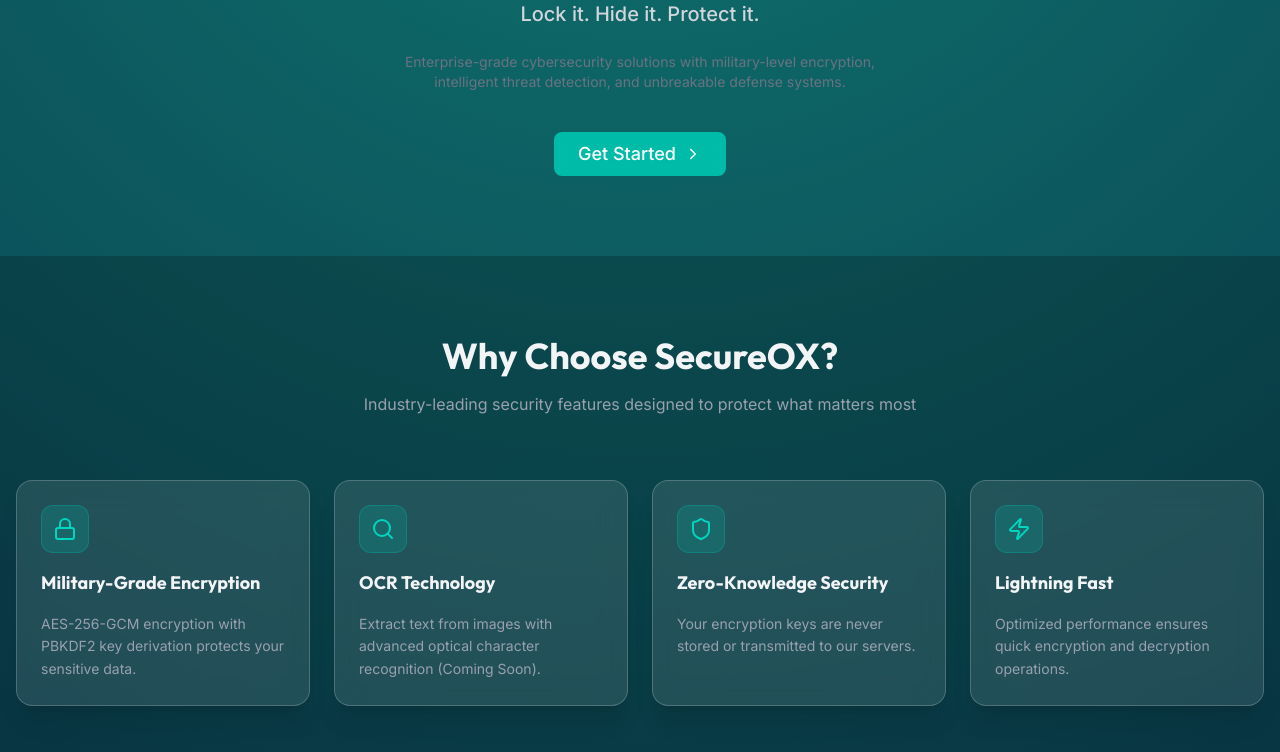
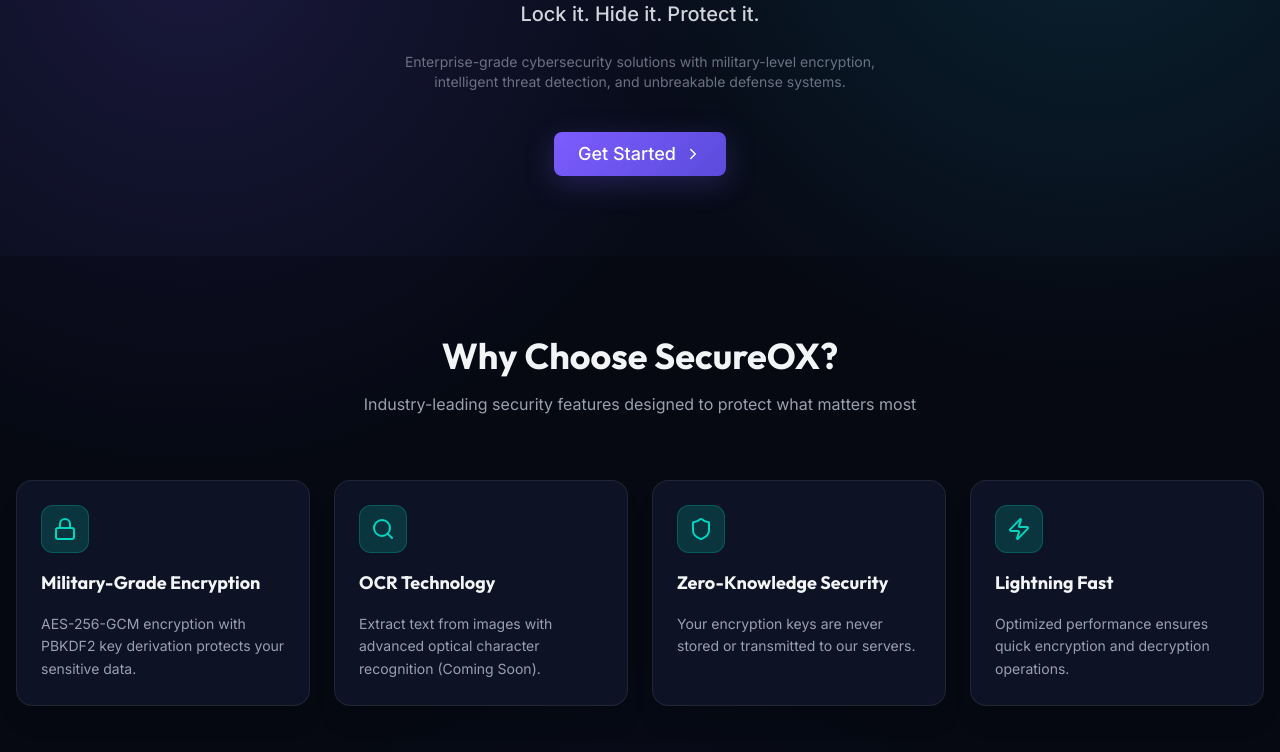
Before and after one commit to SUS-HANT19/SECUREOX, a React (Vite) app: page / in a window 1280 px wide. Shown: the part 400-1152 px from the top of the page. Built offline with nearby package versions, Linux system fonts and the light colour scheme.

Commit message:
Update index.css

```diff
--- a/src/index.css
+++ b/src/index.css
@@ -11,21 +11,39 @@
 }
 
 body {
-  @apply bg-[#082f49] text-gray-100 font-sans;
-  background: radial-gradient(circle at top, #0f766e 0%, #082f49 100%);
+  @apply text-gray-100 font-sans;
+  background:
+    radial-gradient(circle at 15% 20%, rgba(124, 92, 255, 0.16), transparent 30%),
+    radial-gradient(circle at 85% 15%, rgba(34, 211, 238, 0.12), transparent 28%),
+    radial-gradient(circle at 50% 90%, rgba(139, 92, 246, 0.10), transparent 30%),
+    #070B17;
   min-height: 100vh;
 }
-
 .cyber-card {
-  @apply bg-white/10 backdrop-blur-md border border-white/20 rounded-2xl shadow-xl transition-all duration-300;
+  @apply backdrop-blur-md rounded-2xl shadow-xl transition-all duration-300;
+  background: rgba(17, 24, 45, 0.72);
+  border: 1px solid rgba(255, 255, 255, 0.08);
 }
 
+.cyber-card:hover {
+  border-color: rgba(124, 92, 255, 0.25);
+  box-shadow: 0 20px 60px rgba(0, 0, 0, 0.30);
+}
 .cyber-button {
-  @apply px-6 py-2 bg-teal-500 hover:bg-teal-400 text-white font-medium rounded-lg transition-all active:scale-95 flex items-center gap-2;
+  @apply px-6 py-2 text-white font-medium rounded-lg transition-all active:scale-95 flex items-center gap-2;
+  background: linear-gradient(135deg, #7C5CFF, #5B4BDB);
+  box-shadow: 0 8px 30px rgba(124, 92, 255, 0.25);
+}
+
+.cyber-button:hover {
+  background: linear-gradient(135deg, #8B73FF, #6C5CE7);
+  box-shadow: 0 10px 35px rgba(124, 92, 255, 0.35);
+  transform: translateY(-2px);
 }
 
 .gradient-text {
-  @apply bg-clip-text text-transparent bg-gradient-to-r from-teal-300 to-emerald-400;
+  @apply bg-clip-text text-transparent;
+  background-image: linear-gradient(90deg, #9B87FF, #22D3EE);
 }
 
 /* Custom scrollbar for high-tech look */
@@ -33,12 +51,14 @@
   width: 8px;
 }
 ::-webkit-scrollbar-track {
-  background: #082f49;
+  background: #070B17;
 }
+
 ::-webkit-scrollbar-thumb {
-  background: #115e59;
+  background: #4C3AA8;
   border-radius: 10px;
 }
+
 ::-webkit-scrollbar-thumb:hover {
-  background: #0d9488;
+  background: #7C5CFF;
 }
```
